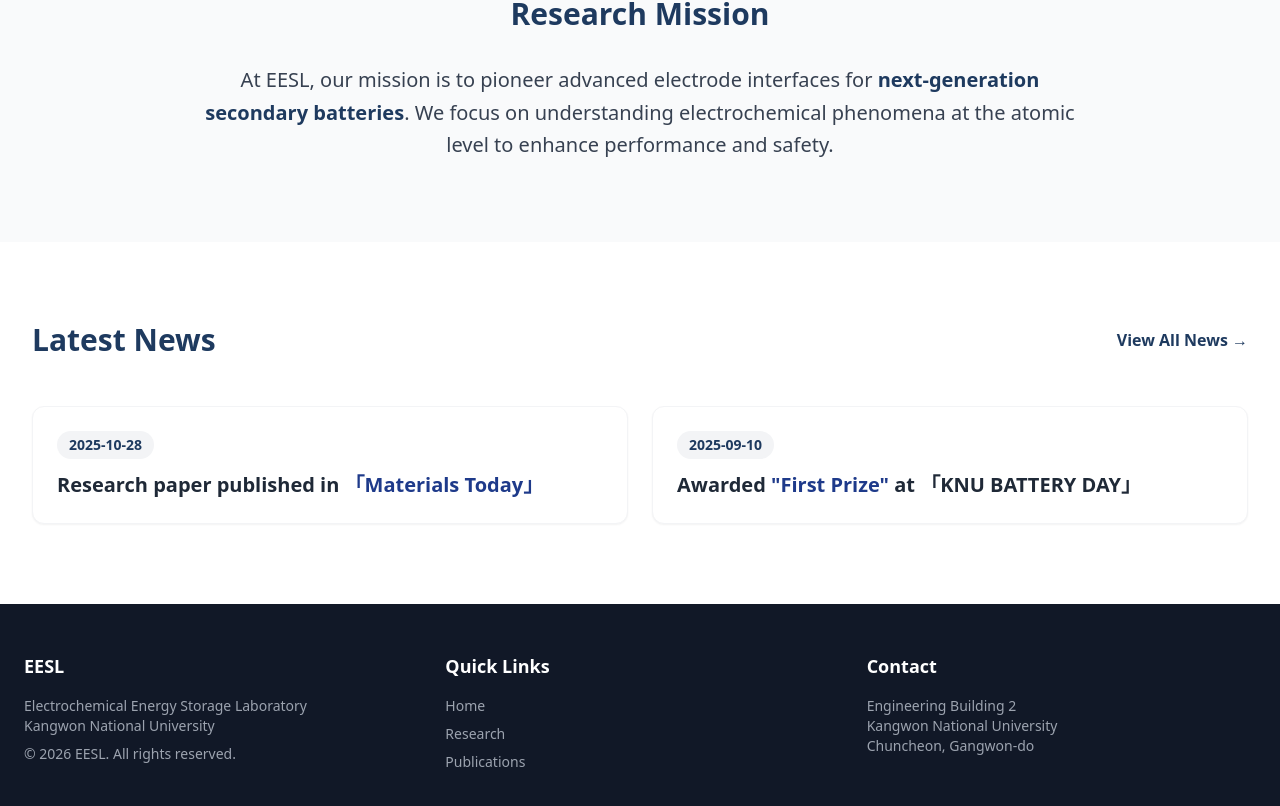
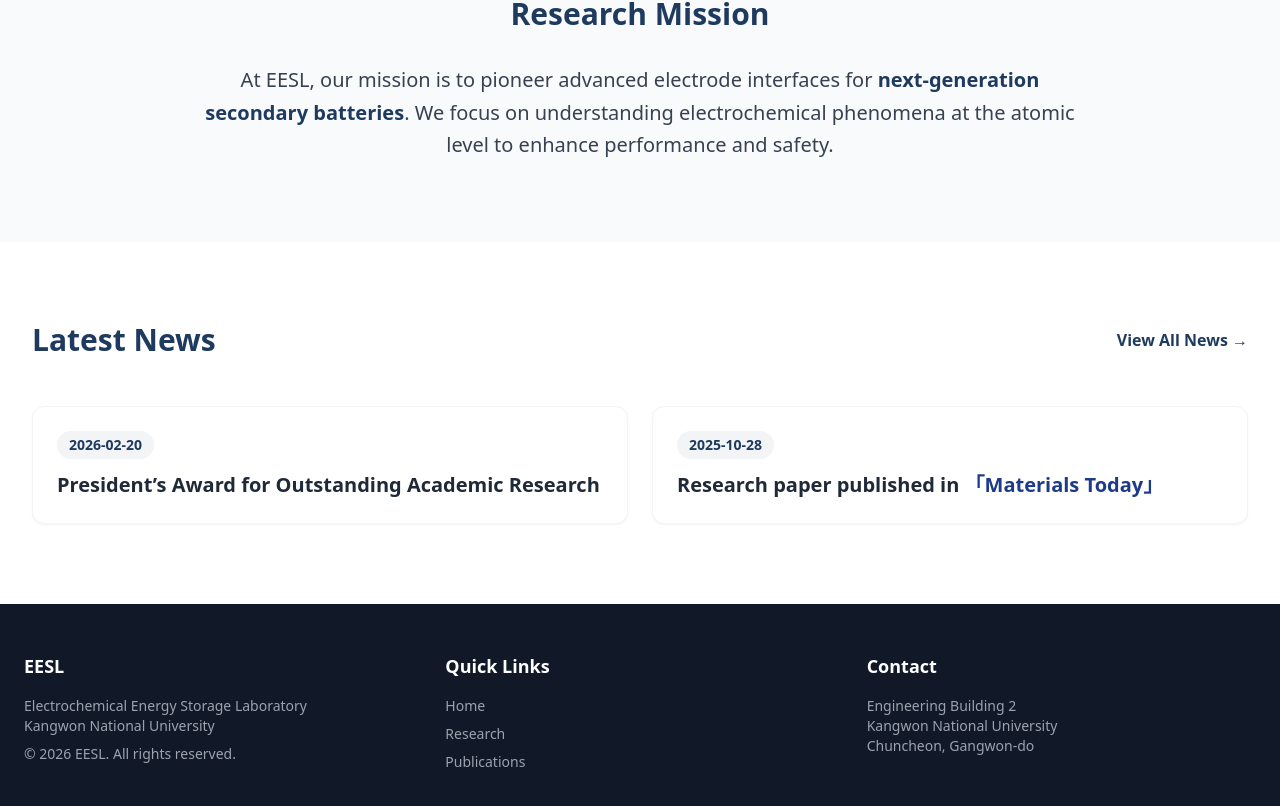
Before and after one commit to ykimlab7-star/EESL-Hompage, a React (Vite) app: page / in a window 1280 px wide. Shown: the part 884-1690 px from the top of the page. Built offline with nearby package versions, Linux system fonts and the light colour scheme.

Commit message:
뉴스 추가

```diff
--- a/src/data.js
+++ b/src/data.js
@@ -948,6 +948,13 @@ export const galleryData = [
 
 export const newsData = [
     {
+        id: 4,
+        date: "2026-02-20",
+        title: `President’s Award for Outstanding Academic Research`,
+        content: `Boseong Heo has received the President’s Award for Outstanding Academic Research in recognition of outstanding academic performance and research excellence. The award honors students who demonstrate exceptional dedication to scholarly activities and contributions to academic advancement. This achievement reflects a strong commitment to innovative research and academic excellence.`,
+        image: "/images/news 3.jpg"
+    },
+    {
         id: 3,
         date: "2025-10-28",
         title: `Research paper published in <em class="font-bold text-blue-900 not-italic">「Materials Today」</em>`,
```
Also changed, not shown: dev-out.txt.
